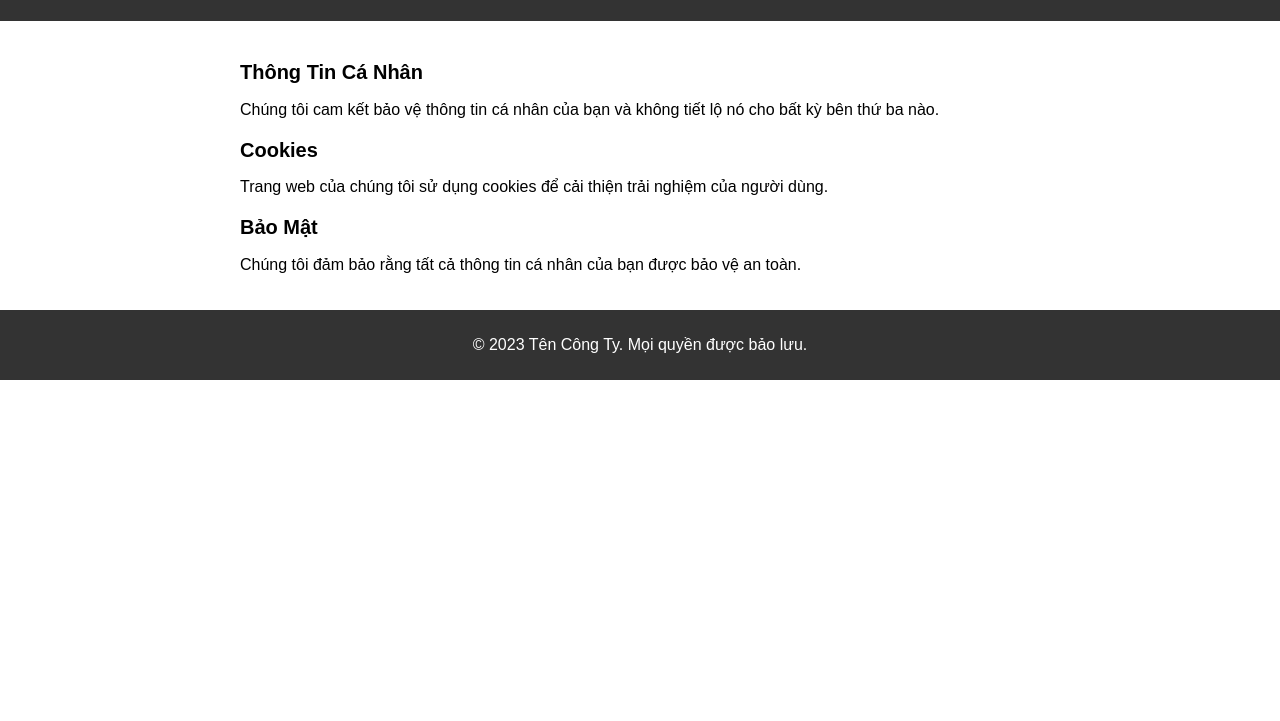
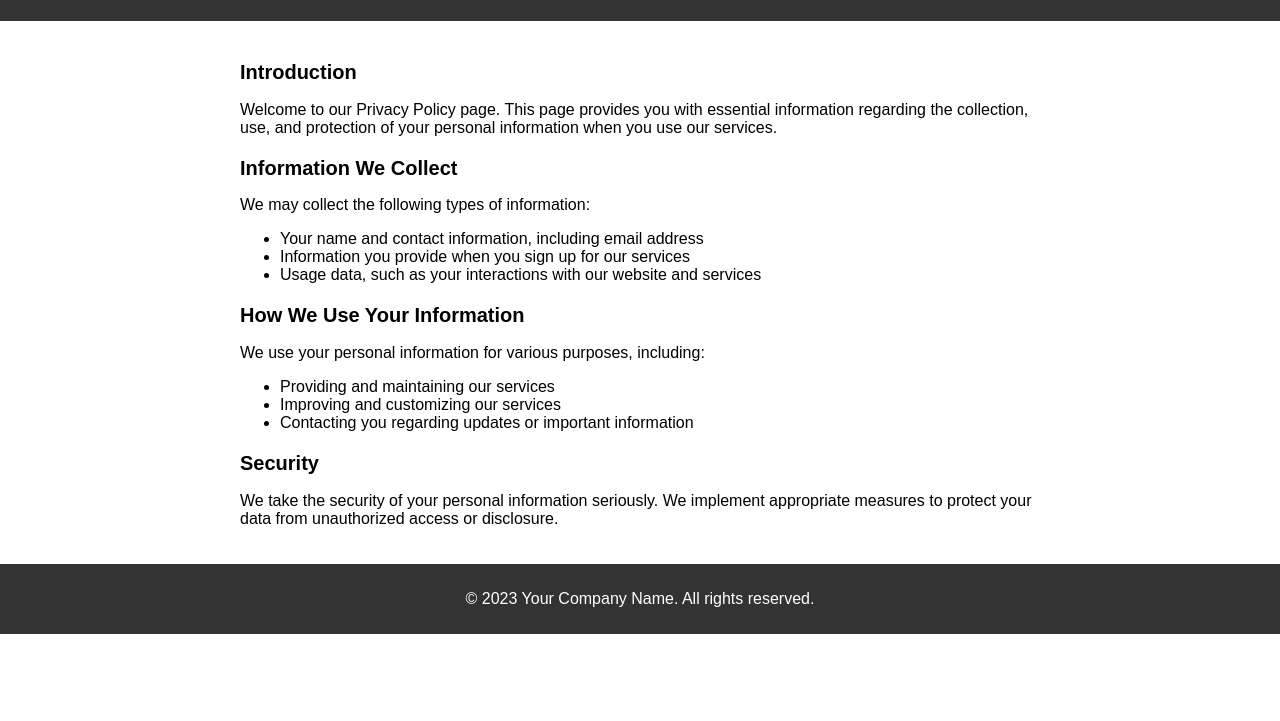
Before and after one commit to trien19981/antoanbaomat, a plain HTML site: page index.html in a window 1280 px wide. Shown: the part 79-800 px from the top of the page. Drawn offline with Linux system fonts and the light colour scheme.

Commit message:
Update index.html

```diff
--- a/index.html
+++ b/index.html
@@ -4,28 +4,45 @@
     <meta charset="UTF-8">
     <meta name="viewport" content="width=device-width, initial-scale=1.0">
     <link rel="stylesheet" href="style.css">
-    <title>Điều Khoản Bảo Mật</title>
+    <title>Privacy Policy</title>
 </head>
 <body>
     <header>
-        <h1>Điều Khoản Bảo Mật</h1>
+        <h1>Privacy Policy</h1>
     </header>
     <main>
         <section>
-            <h2>Thông Tin Cá Nhân</h2>
-            <p>Chúng tôi cam kết bảo vệ thông tin cá nhân của bạn và không tiết lộ nó cho bất kỳ bên thứ ba nào.</p>
+            <h2>Introduction</h2>
+            <p>Welcome to our Privacy Policy page. This page provides you with essential information regarding the collection, use, and protection of your personal information when you use our services.</p>
         </section>
+
         <section>
-            <h2>Cookies</h2>
-            <p>Trang web của chúng tôi sử dụng cookies để cải thiện trải nghiệm của người dùng.</p>
+            <h2>Information We Collect</h2>
+            <p>We may collect the following types of information:</p>
+            <ul>
+                <li>Your name and contact information, including email address</li>
+                <li>Information you provide when you sign up for our services</li>
+                <li>Usage data, such as your interactions with our website and services</li>
+            </ul>
         </section>
+
         <section>
-            <h2>Bảo Mật</h2>
-            <p>Chúng tôi đảm bảo rằng tất cả thông tin cá nhân của bạn được bảo vệ an toàn.</p>
+            <h2>How We Use Your Information</h2>
+            <p>We use your personal information for various purposes, including:</p>
+            <ul>
+                <li>Providing and maintaining our services</li>
+                <li>Improving and customizing our services</li>
+                <li>Contacting you regarding updates or important information</li>
+            </ul>
+        </section>
+
+        <section>
+            <h2>Security</h2>
+            <p>We take the security of your personal information seriously. We implement appropriate measures to protect your data from unauthorized access or disclosure.</p>
         </section>
     </main>
     <footer>
-        <p>&copy; 2023 Tên Công Ty. Mọi quyền được bảo lưu.</p>
+        <p>&copy; 2023 Your Company Name. All rights reserved.</p>
     </footer>
 </body>
 </html>
```
